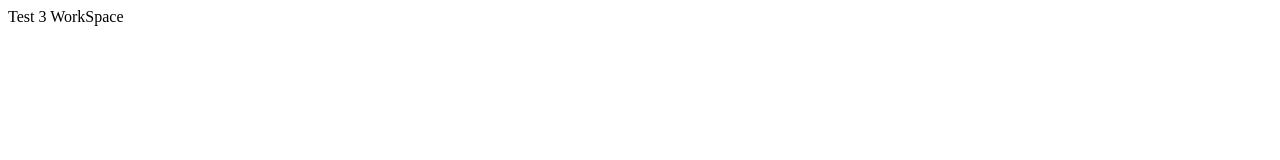
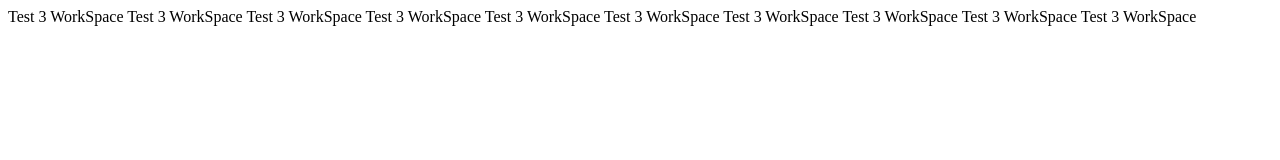
Before and after one commit to yunbiyomi/test3, a plain HTML site: page index.html in a window 1280 px wide. Drawn offline with Linux system fonts and the light colour scheme.

Commit message:
🐛 update

```diff
--- a/index.html
+++ b/index.html
@@ -7,5 +7,14 @@
 </head>
 <body>
     Test 3 WorkSpace
+    Test 3 WorkSpace
+    Test 3 WorkSpace
+    Test 3 WorkSpace
+    Test 3 WorkSpace
+    Test 3 WorkSpace
+    Test 3 WorkSpace
+    Test 3 WorkSpace
+    Test 3 WorkSpace
+    Test 3 WorkSpace
 </body>
 </html>
```
